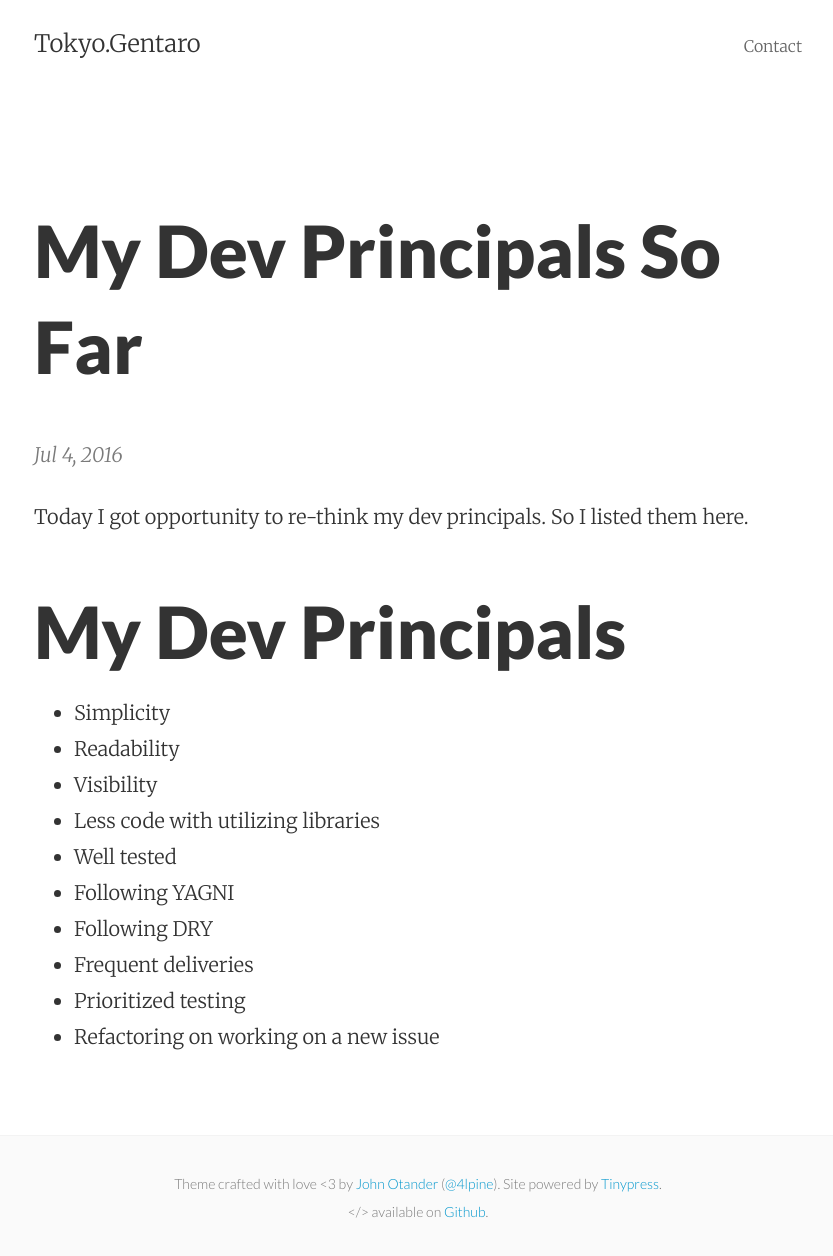
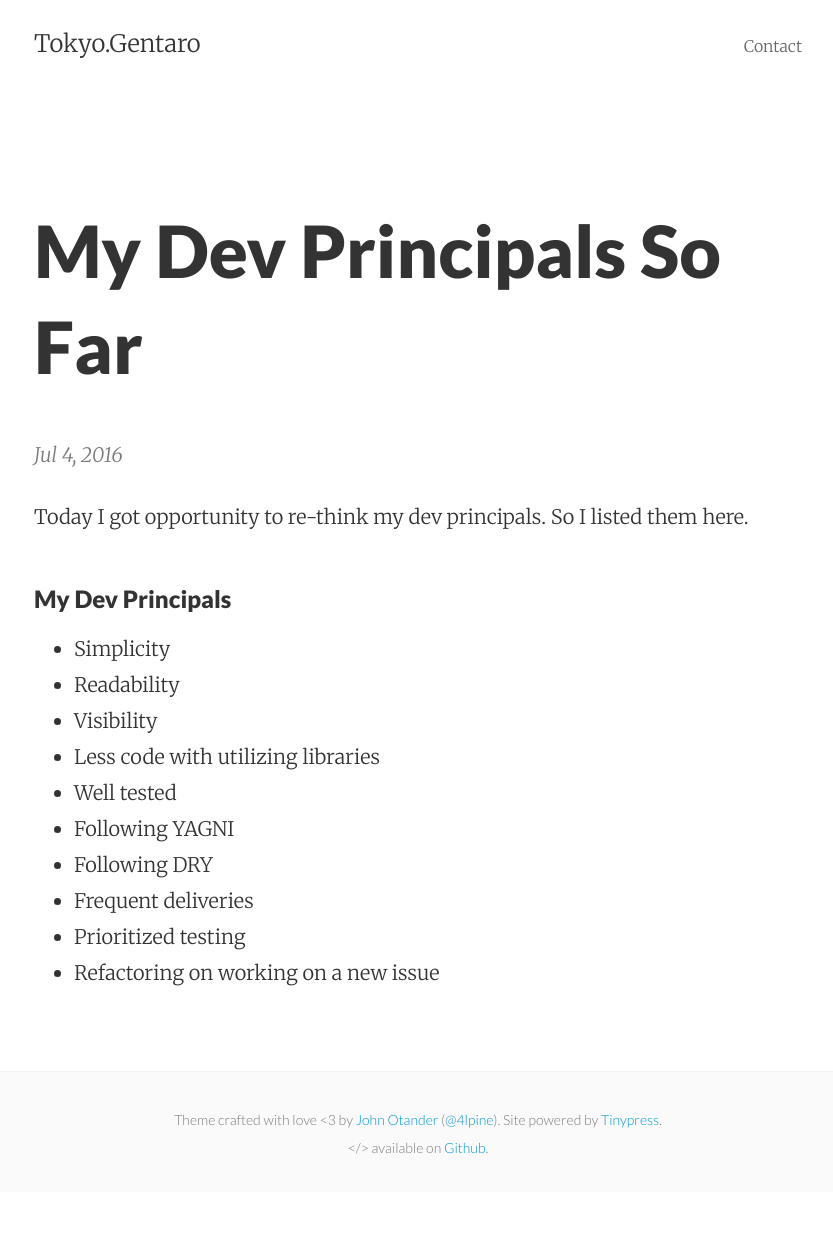
Before and after one commit to gentaro-sakamoto/gentaro-sakamoto.github.io, a Jekyll site: the page built from _posts/2016-07-04-my-dev-principals-so-far.markdown, in a window 1280 px wide. Shown: the whole page, without its empty margins (222-1055 px from the left). Built offline with Jekyll 4.4.1, drawn with Linux system fonts in a browser that asks for light colours; after the commit the page ends 1192 px from its top, so only the background shows below that.

```diff
--- a/_posts/2016-07-04-my-dev-principals-so-far.markdown
+++ b/_posts/2016-07-04-my-dev-principals-so-far.markdown
@@ -5,7 +5,7 @@ layout: post
 ---
 Today I got opportunity to re-think my dev principals. So I listed them here.
 
-# My Dev Principals
+### My Dev Principals
 - Simplicity
 - Readability
 - Visibility
```
